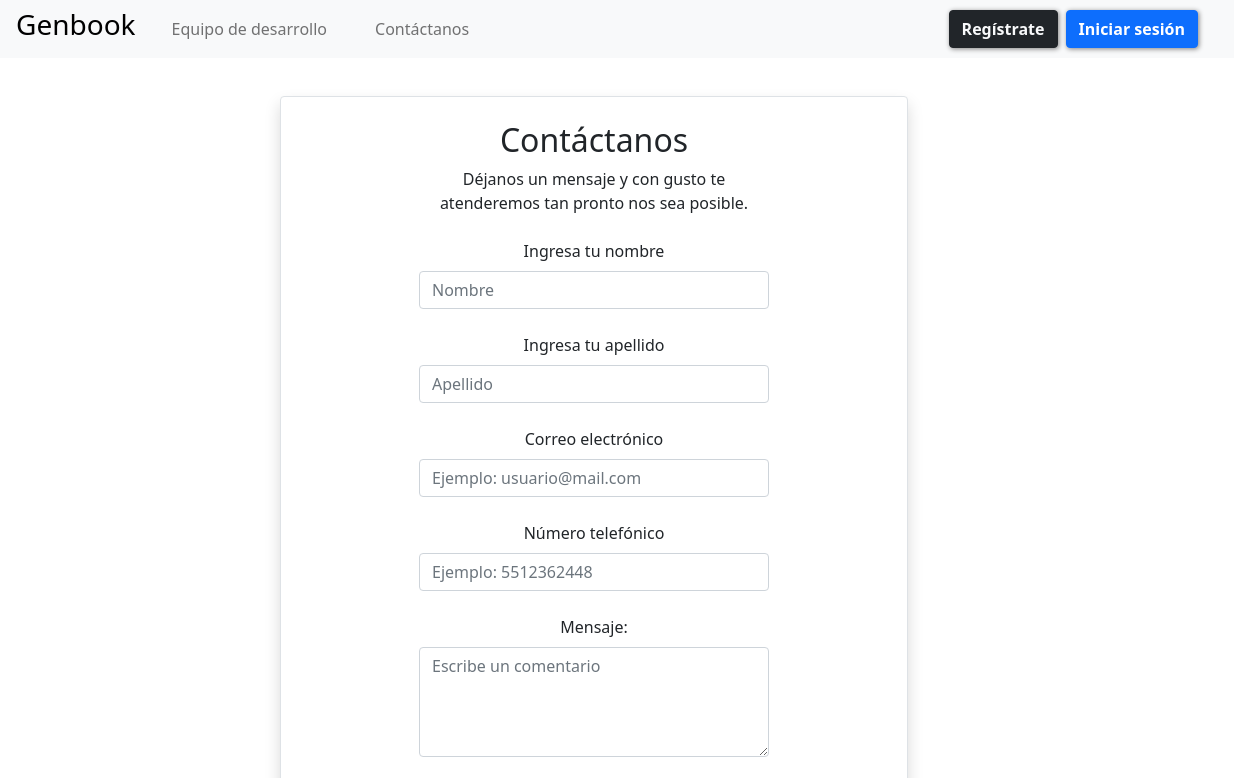
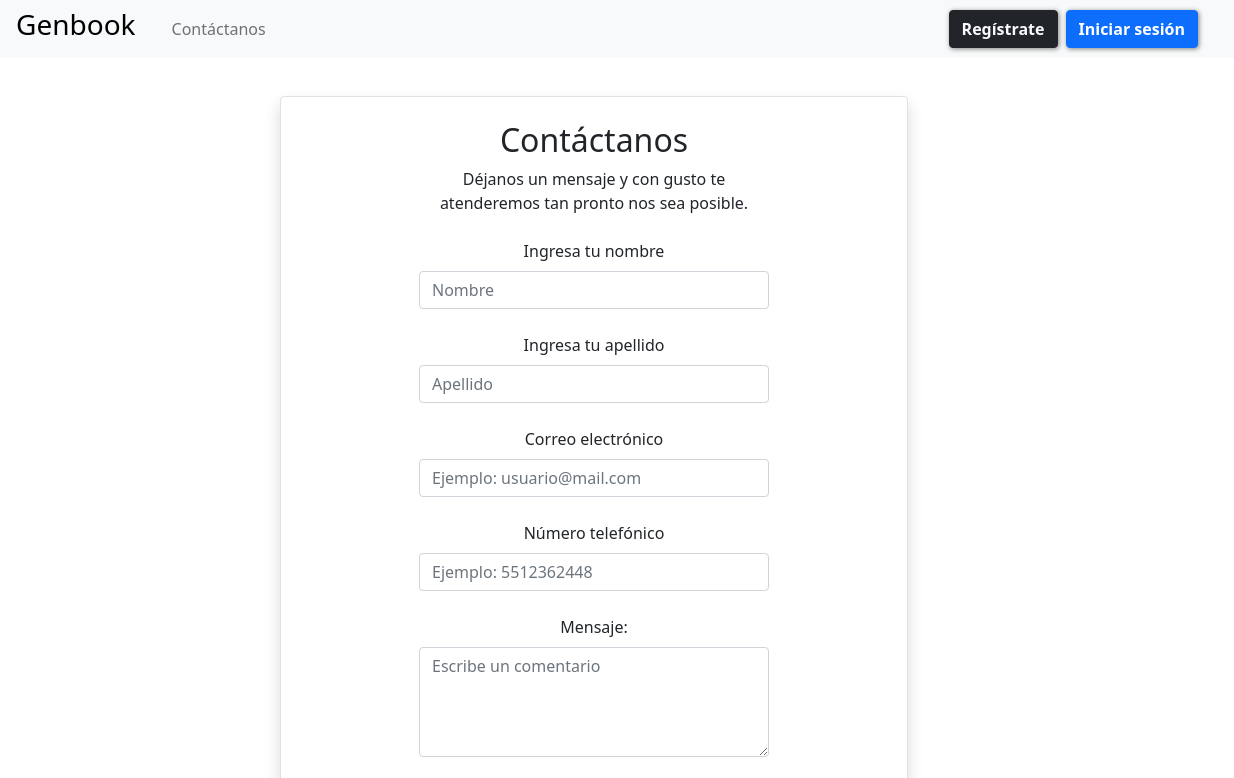
Before and after one commit to eduvz9/eduvz9.github.io, a plain HTML site: page html/contacto.html in a window 1280 px wide. Shown: the top 778 px of the page, 46-1280 px from the left. Drawn offline with Linux system fonts and the light colour scheme.

Commit message:
Segunda carga 07 de octubre de 2021

```diff
--- a/html/contacto.html
+++ b/html/contacto.html
@@ -43,12 +43,6 @@
 
                     <!-- Inicio menú navbar-nav -->
                         <ul class="navbar-nav">
-
-                            <!-- Inicio quiénes somos -->
-                            <li class="nav-item me-3 ms-3">
-                                <a href="../html/about-us.html" class="nav-link text-nowrap">Equipo de desarrollo</a>
-                            </li>
-                            <!-- Fin quiénes somos -->
 
                             <!-- Inicio contáctanos -->
                             <li class="nav-item me-3 ms-3">
```
Also changed, not shown: html/iniciar-sesion.html (+0 -6 lines), html/registro-alumno.html (+0 -6 lines), html/registro-general.html (+0 -6 lines), html/registro-profesor.html (+0 -6 lines).
